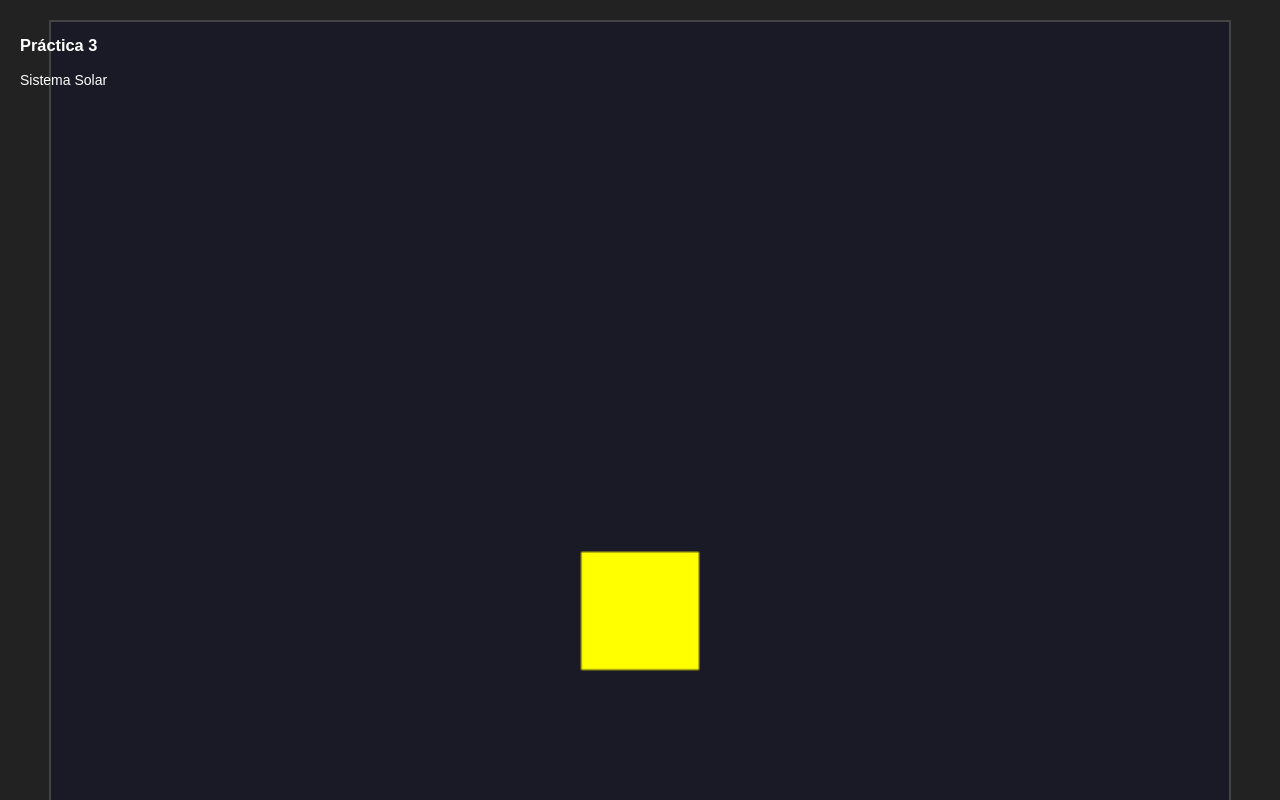
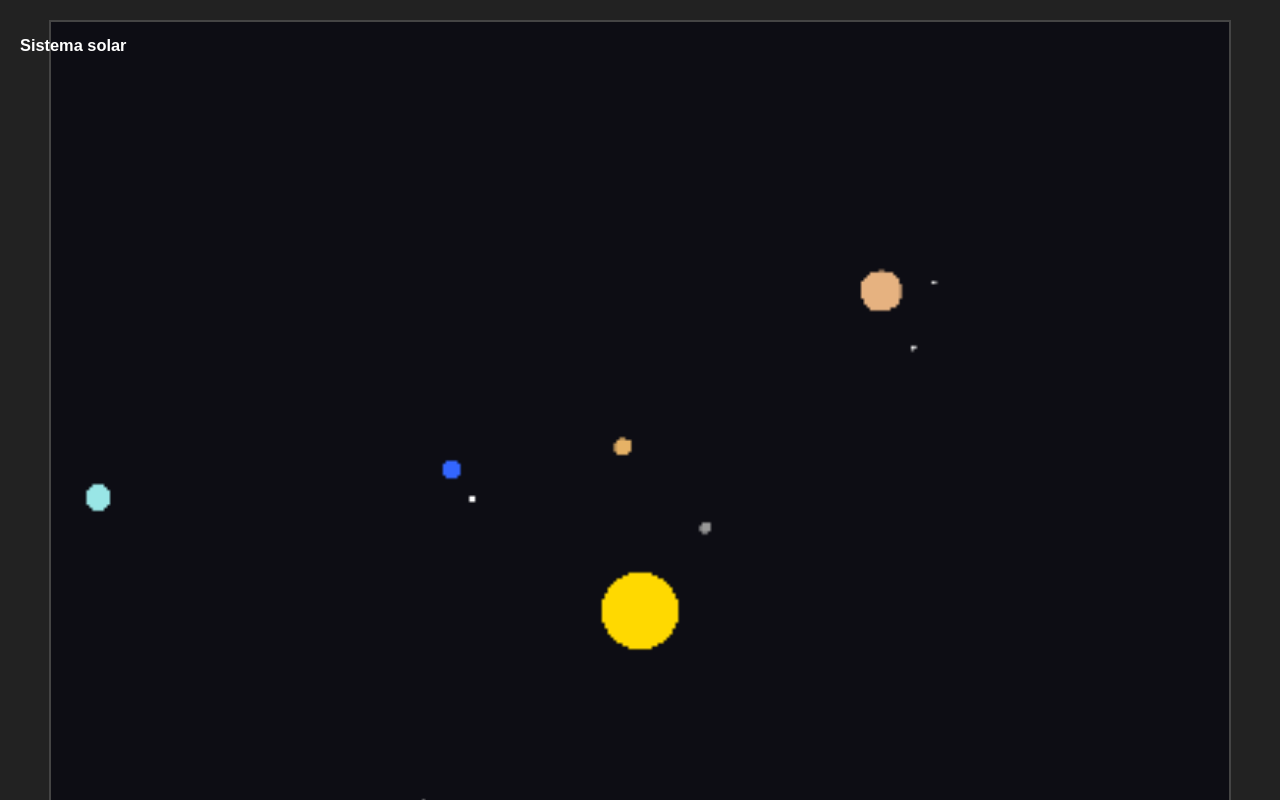
Before and after one commit to liezzz03/IG, a website built with Parcel: page p3/src/index.html in a window 1280 px wide. Shown: the top 800 px of the page. Built offline with nearby package versions, Linux system fonts and the light colour scheme; what dat.gui would draw is missing.

Commit message:
3rd Project

```diff
--- a/p3/src/index.html
+++ b/p3/src/index.html
@@ -30,8 +30,8 @@
   </head>
   <body>
     <div class="info">
-      <h3>Práctica 3</h3>
-      <p>Sistema Solar</p>
+      <h3>Sistema solar</h3>
+      <p></p>
     </div>
     <canvas style="width: 95%" width="400" height="400" id="my_Canvas"></canvas>
 
--- a/p3/src/index.js
+++ b/p3/src/index.js
@@ -5,8 +5,10 @@ const vertexShaderSource = `#version 300 es
 precision mediump float;
 in vec2 aCoordinates;
 uniform mat4 uModelMatrix;
+uniform float uPointSize;
 void main(void) {
   gl_Position = uModelMatrix * vec4(aCoordinates, 0.0, 1.0);
+  gl_PointSize = uPointSize;
 }`;
 
 const fragmentShaderSource = `#version 300 es
@@ -14,11 +16,15 @@ precision mediump float;
 out vec4 fragColor;
 uniform vec4 uColor;
 void main(void) {
+  vec2 coord = gl_PointCoord - vec2(0.5);
+  if (length(coord) > 0.5) {
+    discard;
+  }
   fragColor = uColor;
 }`;
 
 var canvas, gl;
-var colorLocation, modelMatrixLoc;
+var colorLocation, modelMatrixLoc, pointSizeLoc;
 var vertex_buffer;
 var modelMatrix;
 var matrixStack = [];
@@ -30,27 +36,97 @@ var settings = {
   zoom: 1.0
 };
 
+// sol
 var sun = {
-  'x':0, 'y':0,
-  'width':0.2, 'height':0.2,
-  'color':[1,1,0,1],
-  }
-
-var earth = {
-  x: 0.6,
-  y: 0,
-  width: 0.1,
-  height: 0.1,
-  color: [0.2, 0.2, 1, 1],
-  angle: 0.0
+  size: 26,
+  color: [1, 0.85, 0, 1]
 };
 
-var moon = {
-  'x':0.2, 'y':0,
-  'width':0.05, 'height':0.05,
-  'color':[1,1,1,1],
-  'angle':0
+// radio de orbita del planeta, su tamaño, color, angulo inicial, velocidad orbital y lunas (no todas)
+var planets = [
+  {
+    name: "Mercurio",
+    orbitRadius: 0.18,
+    size: 4,
+    color: [0.6, 0.6, 0.6, 1],
+    angle: 0,
+    speed: 0.040,
+    moons: []
+  },
+  {
+    name: "Venus",
+    orbitRadius: 0.28,
+    size: 6,
+    color: [0.9, 0.7, 0.4, 1],
+    angle: 1.0,
+    speed: 0.030,
+    moons: []
+  },
+  {
+    name: "Tierra",
+    orbitRadius: 0.40,
+    size: 6.5,
+    color: [0.2, 0.4, 1.0, 1],
+    angle: 2.0,
+    speed: 0.022,
+    moons: [
+      { orbitRadius: 0.06, size: 2.5, color: [1, 1, 1, 1], angle: 0, speed: 0.09 }
+    ]
+  },
+  {
+    name: "Marte",
+    orbitRadius: 0.52,
+    size: 5,
+    color: [1.0, 0.35, 0.2, 1],
+    angle: 3.5,
+    speed: 0.018,
+    moons: [
+      { orbitRadius: 0.035, size: 1.5, color: [0.8, 0.8, 0.8, 1], angle: 0, speed: 0.12 },
+      { orbitRadius: 0.05, size: 1.5, color: [0.8, 0.8, 0.8, 1], angle: 2, speed: 0.10 }
+    ]
+  },
+  {
+    name: "Jupiter",
+    orbitRadius: 0.68,
+    size: 14,
+    color: [0.9, 0.7, 0.5, 1],
+    angle: 0.7,
+    speed: 0.010,
+    moons: [
+      { orbitRadius: 0.09, size: 2, color: [0.9, 0.9, 0.9, 1], angle: 0, speed: 0.11 },
+      { orbitRadius: 0.11, size: 2, color: [0.9, 0.9, 0.9, 1], angle: 1.5, speed: 0.09 }
+    ]
+  },
+  {
+    name: "Saturno",
+    orbitRadius: 0.82,
+    size: 12,
+    color: [0.9, 0.8, 0.6, 1],
+    angle: 4.2,
+    speed: 0.008,
+    moons: [
+      { orbitRadius: 0.08, size: 2, color: [0.8, 0.8, 0.7, 1], angle: 0, speed: 0.10 }
+    ]
+  },
+  {
+    name: "Urano",
+    orbitRadius: 0.94,
+    size: 9,
+    color: [0.6, 0.9, 0.9, 1],
+    angle: 2.8,
+    speed: 0.006,
+    moons: []
+  },
+  {
+    name: "Neptuno",
+    orbitRadius: 1.05,
+    size: 9,
+    color: [0.3, 0.4, 0.9, 1],
+    angle: 5.5,
+    speed: 0.005,
+    moons: []
   }
+];
 
 function glPushMatrix() {
   const matrix = mat4.create();
@@ -62,13 +138,10 @@ function glPopMatrix() {
   modelMatrix = matrixStack.pop();
 }
 
-function drawSquare() {
-  const v = new Float32Array([
-    -0.5, 0.5,   0.5, 0.5,  -0.5, -0.5,
-    -0.5, -0.5,  0.5, 0.5,   0.5, -0.5
-  ]);
+function drawPoint() {
+  const v = new Float32Array([0.0, 0.0]);
   gl.bufferData(gl.ARRAY_BUFFER, v, gl.STATIC_DRAW);
-  gl.drawArrays(gl.TRIANGLES, 0, 6);
+  gl.drawArrays(gl.POINTS, 0, 1);
 }
 
 function init() {
@@ -98,6 +171,7 @@ function init() {
 
   colorLocation = gl.getUniformLocation(shaderProgram, "uColor");
   modelMatrixLoc = gl.getUniformLocation(shaderProgram, "uModelMatrix");
+  pointSizeLoc = gl.getUniformLocation(shaderProgram, "uPointSize");
 
   const gui = new dat.GUI();
   gui.add(settings, 'translateX', -1.1, 1.1, 0.01);
@@ -113,8 +187,15 @@ function init() {
   requestAnimationFrame(render);
 }
 
+function drawBody(size, color) {
+  gl.uniformMatrix4fv(modelMatrixLoc, false, modelMatrix);
+  gl.uniform4fv(colorLocation, color);
+  gl.uniform1f(pointSizeLoc, size * settings.zoom);
+  drawPoint();
+}
+
 function render() {
-  gl.clearColor(0.1, 0.1, 0.15, 1.0);
+  gl.clearColor(0.05, 0.05, 0.08, 1.0);
   gl.clear(gl.COLOR_BUFFER_BIT);
   gl.viewport(0, 0, canvas.width, canvas.height);
   gl.bindBuffer(gl.ARRAY_BUFFER, vertex_buffer);
@@ -126,36 +207,33 @@ function render() {
   mat4.scale(modelMatrix, modelMatrix, [settings.zoom, settings.zoom, 1]);
   mat4.rotateZ(modelMatrix, modelMatrix, (settings.rotateZ / 180) * Math.PI);
 
+  // sol esta fijo en el centro
   glPushMatrix();
-  mat4.scale(modelMatrix, modelMatrix, [sun.width, sun.height, 1]);
-  gl.uniformMatrix4fv(modelMatrixLoc, false, modelMatrix);
-  gl.uniform4fv(colorLocation, sun.color);
-  drawSquare();
+  drawBody(sun.size, sun.color);
   glPopMatrix();
 
+  // planetas y sus lunas
+  planets.forEach((planet) => {
     glPushMatrix();
-  earth.angle += 0.01;
-  mat4.rotateZ(modelMatrix, modelMatrix, earth.angle);
-  mat4.translate(modelMatrix, modelMatrix, [earth.x, earth.y, 0]);
+    planet.angle += planet.speed * 0.05;
+    mat4.rotateZ(modelMatrix, modelMatrix, planet.angle);
+    mat4.translate(modelMatrix, modelMatrix, [planet.orbitRadius, 0, 0]);
 
     glPushMatrix();
-  mat4.scale(modelMatrix, modelMatrix, [earth.width, earth.height, 1]);
-  gl.uniformMatrix4fv(modelMatrixLoc, false, modelMatrix);
-  gl.uniform4fv(colorLocation, earth.color);
-  drawSquare();
+    drawBody(planet.size, planet.color);
     glPopMatrix();
 
+    planet.moons.forEach((moon) => {
       glPushMatrix();
-  moon.angle += 0.01;
+      moon.angle += moon.speed;
       mat4.rotateZ(modelMatrix, modelMatrix, moon.angle);
-  mat4.translate(modelMatrix, modelMatrix, [moon.x, moon.y, 0]);
-  mat4.scale(modelMatrix, modelMatrix, [moon.width, moon.height, 1]);
-  gl.uniformMatrix4fv(modelMatrixLoc, false, modelMatrix);
-  gl.uniform4fv(colorLocation, moon.color);
-  drawSquare();
+      mat4.translate(modelMatrix, modelMatrix, [moon.orbitRadius, 0, 0]);
+      drawBody(moon.size, moon.color);
       glPopMatrix();
+    });
 
     glPopMatrix();
+  });
 
   gl.bindBuffer(gl.ARRAY_BUFFER, null);
   window.requestAnimationFrame(render);
```
Also changed, not shown: p3/README.md. Lines whose indentation alone changed are shown as unchanged.
